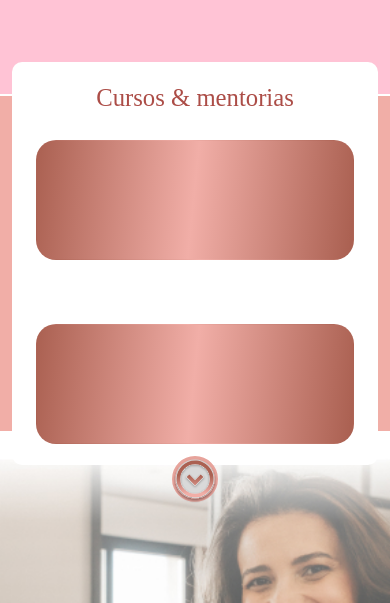
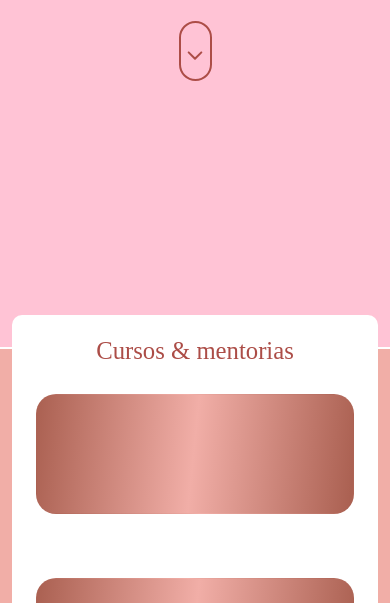
Before and after one commit to samuel-alves21/page-ohana, a website: page index.html in a window 390 px wide. Shown: the part 497-1100 px from the top of the page. Drawn offline with nearby package versions, Linux system fonts and the light colour scheme.

Commit message:
responsive adjust

```diff
--- a/script.js
+++ b/script.js
@@ -1,11 +1,26 @@
 const globalFunction = () => {
   const logo = document.querySelector('.logo')
+  const sections = document.querySelectorAll('.sections')
+  const section02 = document.querySelector('.section02')
+
+  sections.forEach((section) => {
+    section.style.height = `${window.innerHeight}px`
+    console.log(section)
+  })
+
+  if (document.documentElement.clientWidth < 768) {
+    section02.style.height = `${(40 / 100) * window.innerHeight}px`
+  } else {
+    section02.style.height = `${window.innerHeight}px`
+  }
 
   const handleResize = () => {
     if (document.documentElement.clientWidth < 768) {
       logo.src = 'img/section01-logo-mobile.png'
+      section02.style.height = `${(40 / 100) * window.innerHeight}px`
     } else {
       logo.src = 'img/section01-logo.png'
+      section02.style.height = `${window.innerHeight}px`
     }
   }
 
@@ -13,3 +28,5 @@ const globalFunction = () => {
 }
 
 globalFunction()
+
+// 40%
--- a/style.css
+++ b/style.css
@@ -25,7 +25,6 @@ p {
 }
 
 .sections {
-  height: 100vh;
   margin: 0;
 }
 
@@ -162,14 +161,10 @@ p {
     height: 70vh;
   }
 
-  .section02 {
-    height: 40vh;
-  }
-
   .arrow-div {
     width: 70px;
     position: absolute;
-    bottom: -156px;
+    bottom: -335px;
   }
 }
 
```
